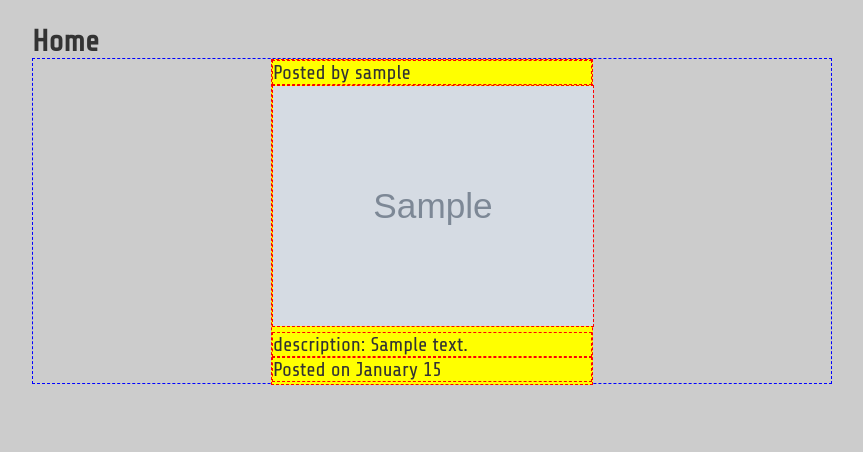
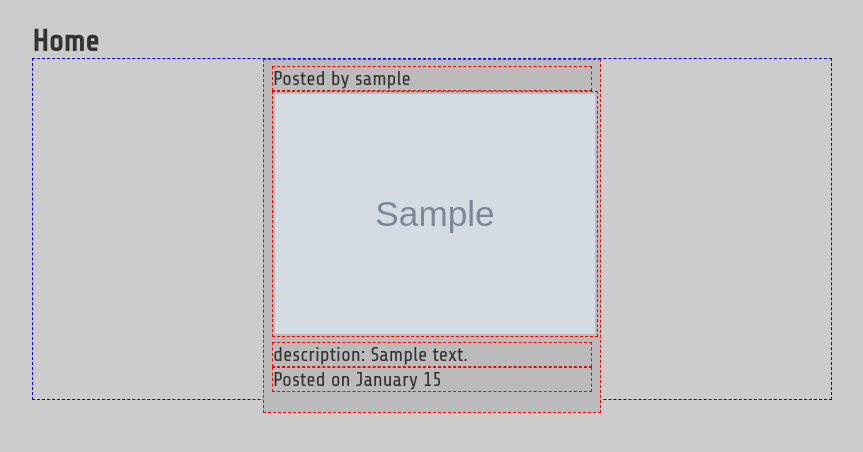
Before and after one commit to jordbort/capstone-glitch_generator, a Django app: page / in a window 1280 px wide. Shown: the part 113-565 px from the top of the page, without its empty margins (208-1071 px from the left). Run offline with Django 4.2, Linux system fonts and the light colour scheme; tables that the repository leaves empty hold one stand-in row (values such as "Sample post"); grey boxes marked "Sample" are stand-in pictures; some web fonts are replaced.

Commit message:
Adding header and some padding

```diff
--- a/main_app/static/styles/main.css
+++ b/main_app/static/styles/main.css
@@ -35,6 +35,10 @@ h3,
 h4,
 p {
     margin: 0;
+}
+
+header {
+    margin-bottom: 12px;
 }
 
 a {
@@ -83,17 +87,20 @@ a:hover {
 }
 
 .post-container {
-    background-color: yellow;
+    background-color: #bbbbbb;
+    border: 1px solid #ffffff;
     width: 320px;
     /* width: 100%; */
     /* overflow: hidden; */
     /* margin: 0; */
     height: 100%;
+    padding: 6px 8px;
 }
 
 .post-container img {
     /* width: auto; */
     max-width: 100%;
+    padding: 2px;
     /* display: block; */
 }
 
```
